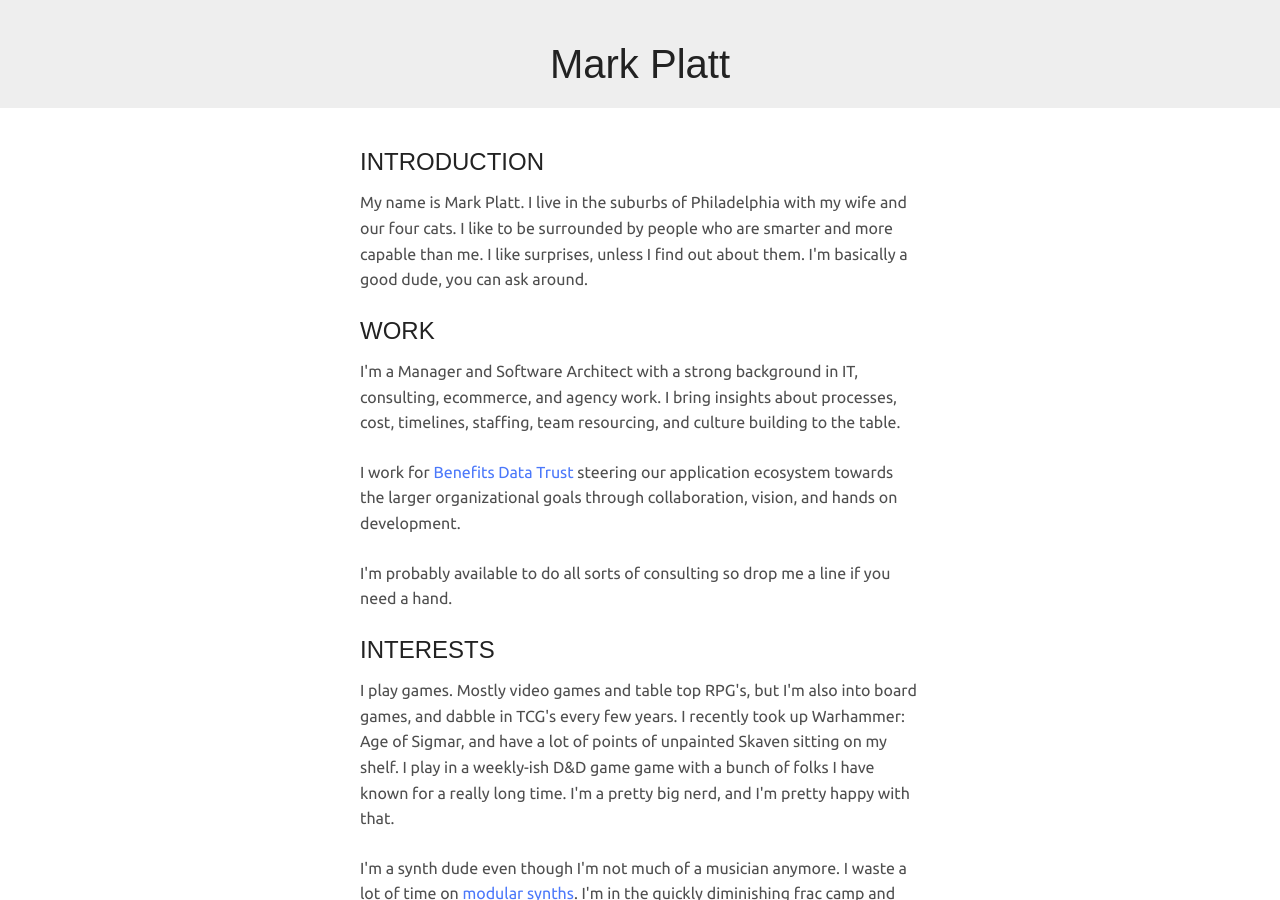
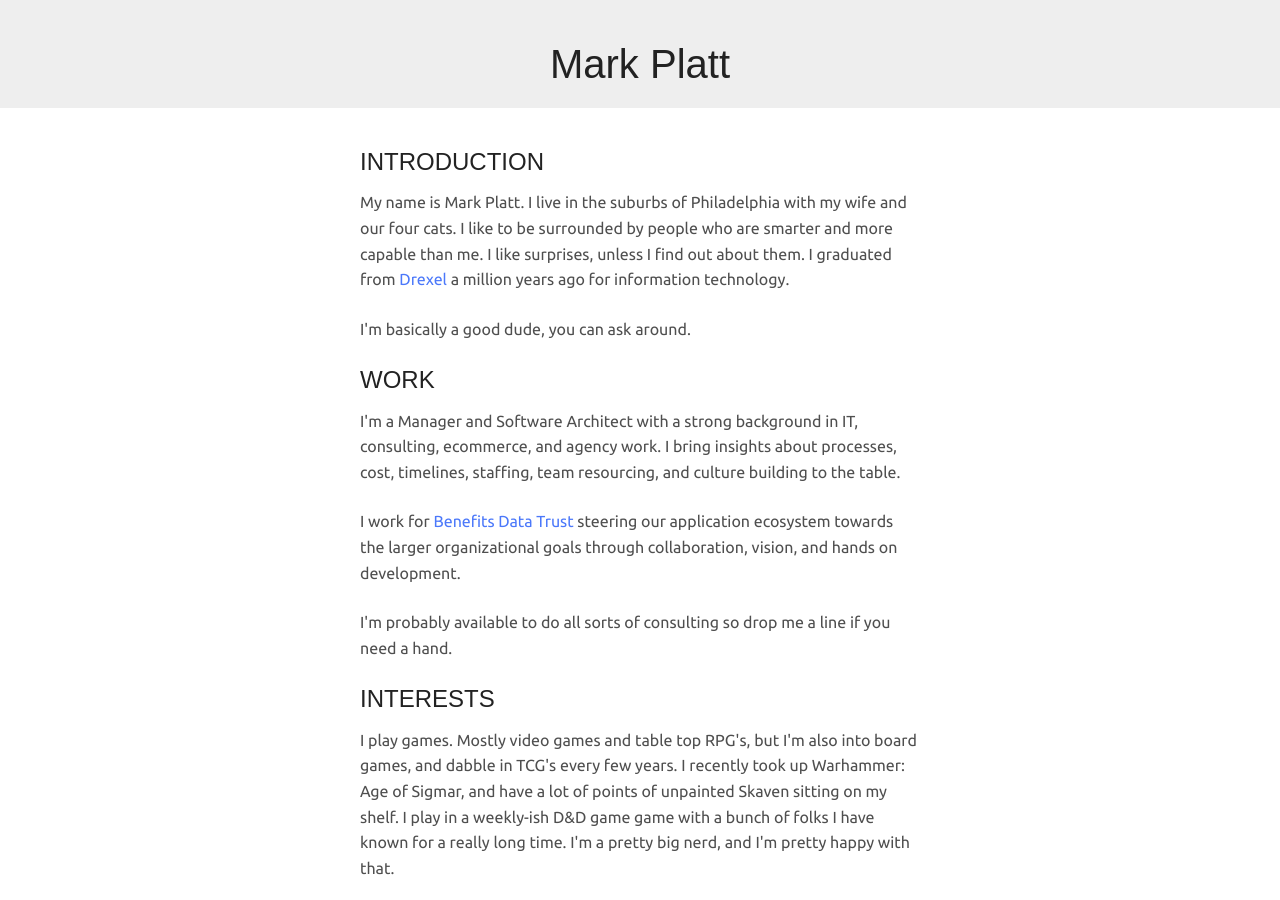
Before and after one commit to mrkplt/mrkplt.github.io, a Jekyll site: the page built from index.html, in a window 1280 px wide and 900 px high. Built offline with Jekyll 4.4.1, drawn with Linux system fonts in a browser that asks for light colours; some web fonts are replaced.

Commit message:
Update bio.html

```diff
--- a/_includes/bio.html
+++ b/_includes/bio.html
@@ -1,3 +1,4 @@
 <h2 id='bio'>Introduction</h2>
-<p>My name is Mark Platt. I live in the suburbs of Philadelphia with my wife and our four cats. I like to be surrounded by people who are smarter and more capable than me. I like surprises, unless I find out about them. I'm basically a good dude, you can ask around.</p>
+<p>My name is Mark Platt. I live in the suburbs of Philadelphia with my wife and our four cats. I like to be surrounded by people who are smarter and more capable than me. I like surprises, unless I find out about them. I graduated from <a href="http://www.drexel.edu">Drexel</a> a million years ago for information technology.</p>
+<p>I'm basically a good dude, you can ask around.</p>
 <a href="#top" class='visually-hidden'>Top</a>
```
